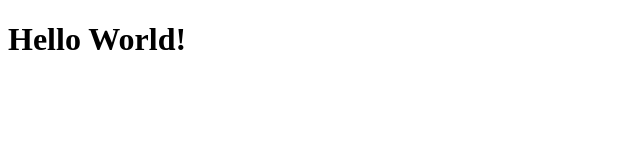
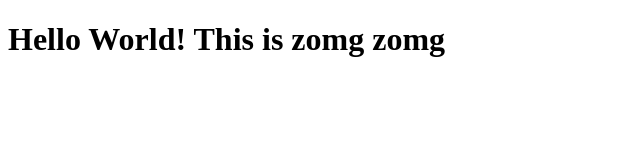
Before and after one commit to imbecilemendonca/imbecilemendonca.github.com, a plain HTML site: page index.html in a window 1280 px wide. Shown: the whole page, without its empty margins (0-640 px from the left). Drawn offline with Linux system fonts and the light colour scheme.

Commit message:
Update index.html

```diff
--- a/index.html
+++ b/index.html
@@ -4,6 +4,6 @@
 	<title>ZOMGZOMG</title>
 </head>
 <body>
-	<h1>Hello World!</h1>
+	<h1>Hello World! This is zomg zomg</h1>
 </body>
 </html>
```
